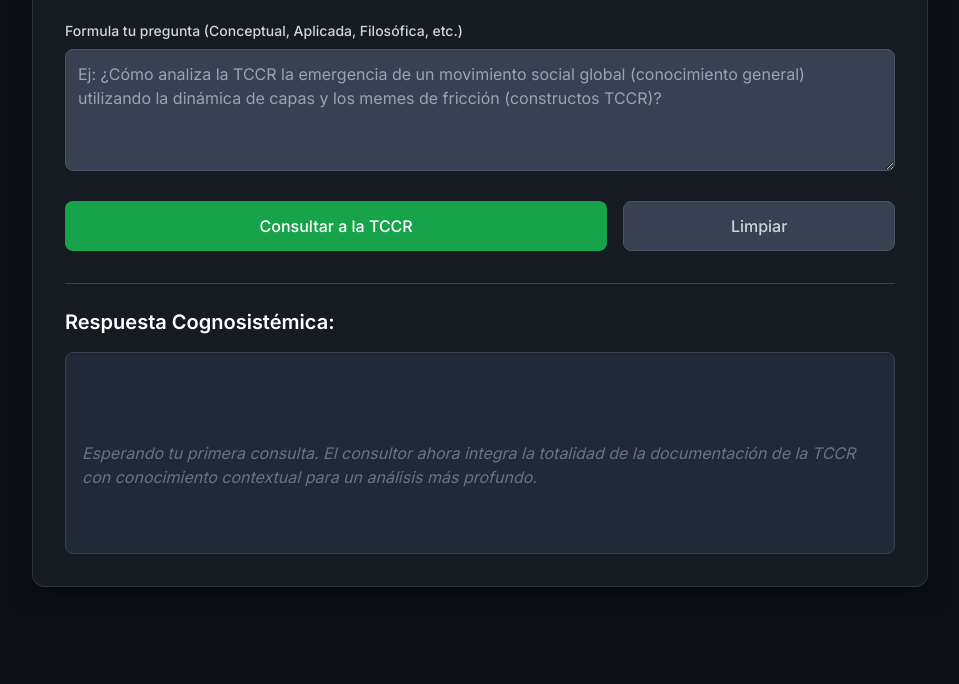
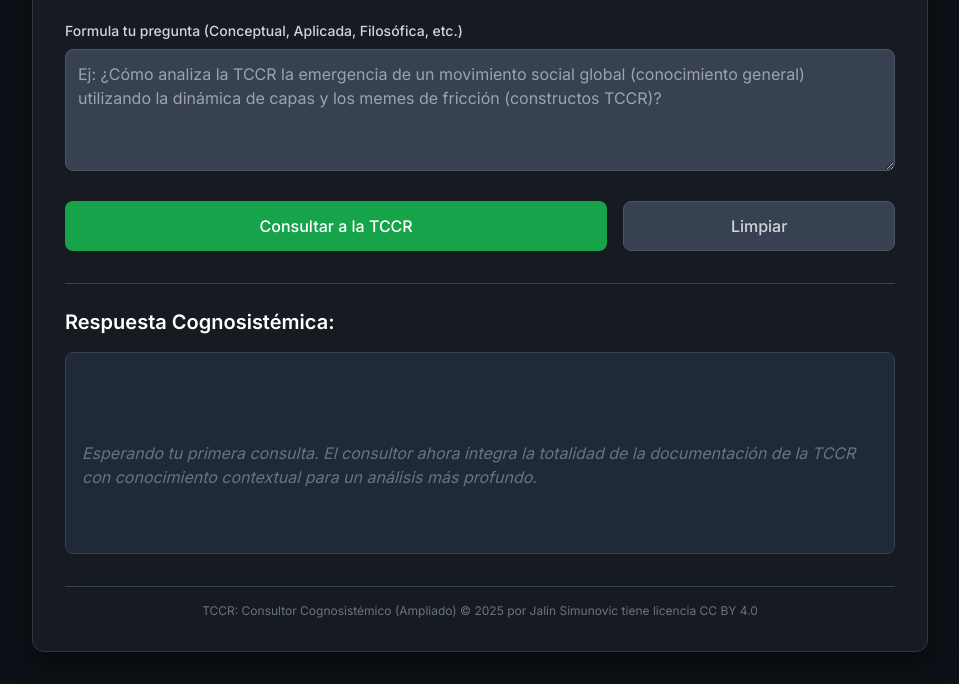
Before and after one commit to jesmtheorizingsw-pages/consultor-experto-ia-tccr, a plain HTML site: page index.html in a window 1280 px wide. Shown: the part 192-876 px from the top of the page, without its empty margins (160-1119 px from the left). Before the commit the page ends 811 px from the top, so only its background shows below. Drawn offline with nearby package versions, Linux system fonts and the light colour scheme.

Commit message:
Update index.html

```diff
--- a/index.html
+++ b/index.html
@@ -64,6 +64,11 @@
                 <p class="text-gray-500 italic">Esperando tu primera consulta. El consultor ahora integra la totalidad de la documentación de la TCCR con conocimiento contextual para un análisis más profundo.</p>
             </div>
         </div>
+
+        <!-- Footer / Legal Info -->
+        <footer class="mt-8 pt-4 border-t border-gray-700 text-center text-xs text-gray-500">
+            TCCR: Consultor Cognosistémico (Ampliado) © 2025 por Jalin Simunovic tiene licencia CC BY 4.0
+        </footer>
 
     </div>
 
```
